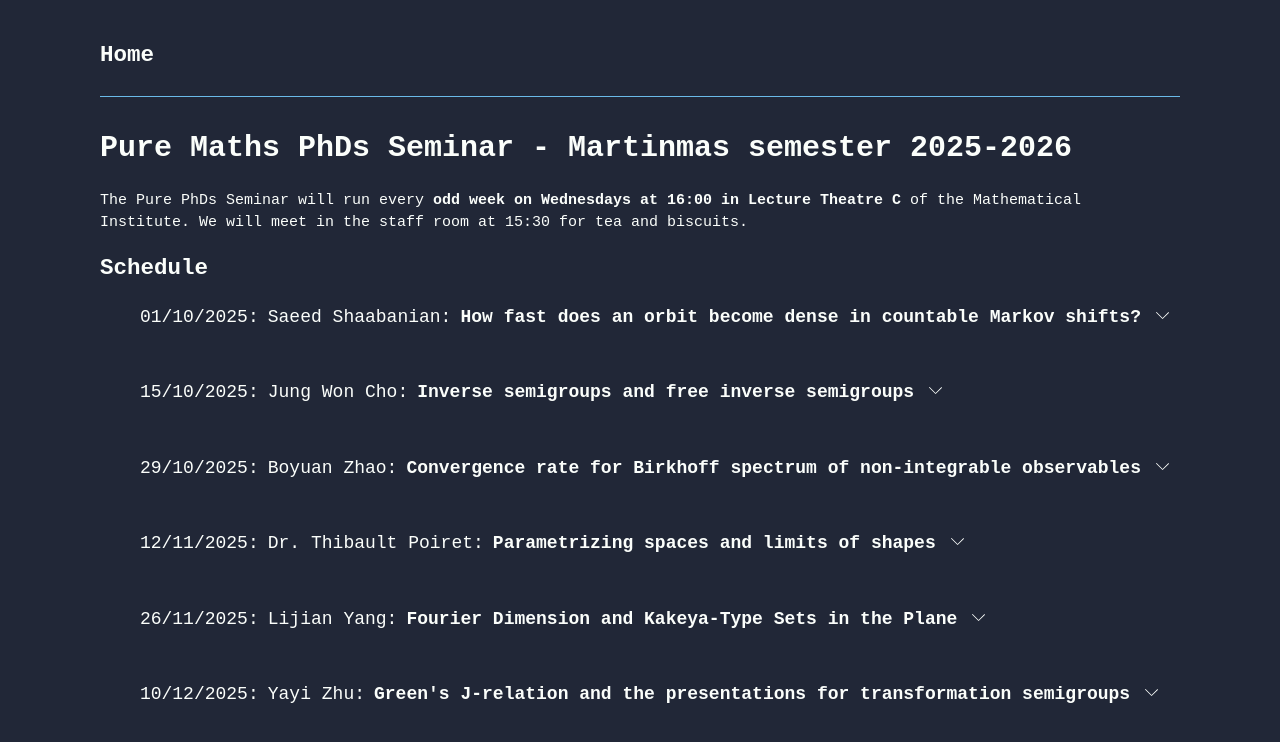
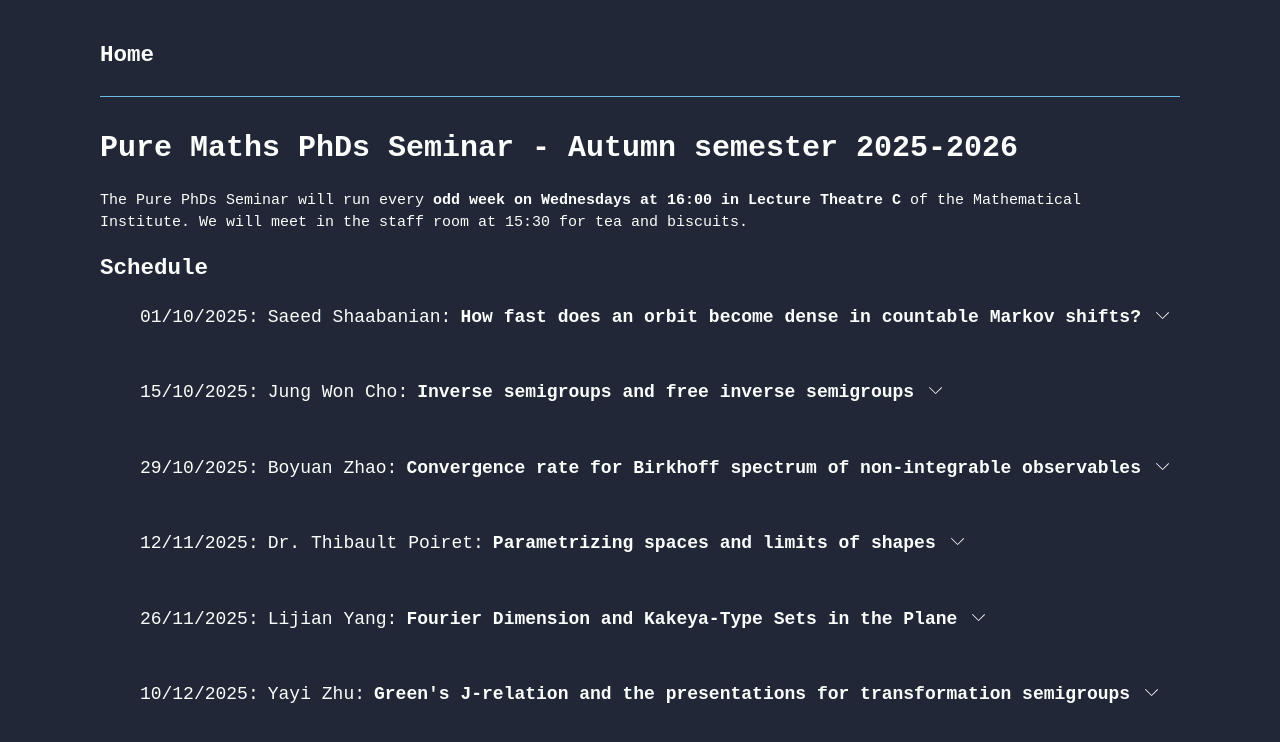
Before and after one commit to AnadeOre/anadeore.github.io, a Next.js app: page /purephd/martinmas2526 in a window 1280 px wide. Shown: the top 742 px of the page. Built offline with nearby package versions, Linux system fonts and the light colour scheme.

Commit message:
update old pure PhD schedule

```diff
--- a/src/app/purephd/martinmas2526/page.jsx
+++ b/src/app/purephd/martinmas2526/page.jsx
@@ -8,7 +8,7 @@ const Page = () => {
   return (
     <div>
       <HeaderEvent eventURL={'purephd/martinmas2526'} photos={false} />
-      <h1>Pure Maths PhDs Seminar - Martinmas semester 2025-2026</h1>
+      <h1>Pure Maths PhDs Seminar - Autumn semester 2025-2026</h1>
       <p>
         The Pure PhDs Seminar will run every{' '}
         <strong>odd week on Wednesdays at 16:00 in Lecture Theatre C</strong> of
```
